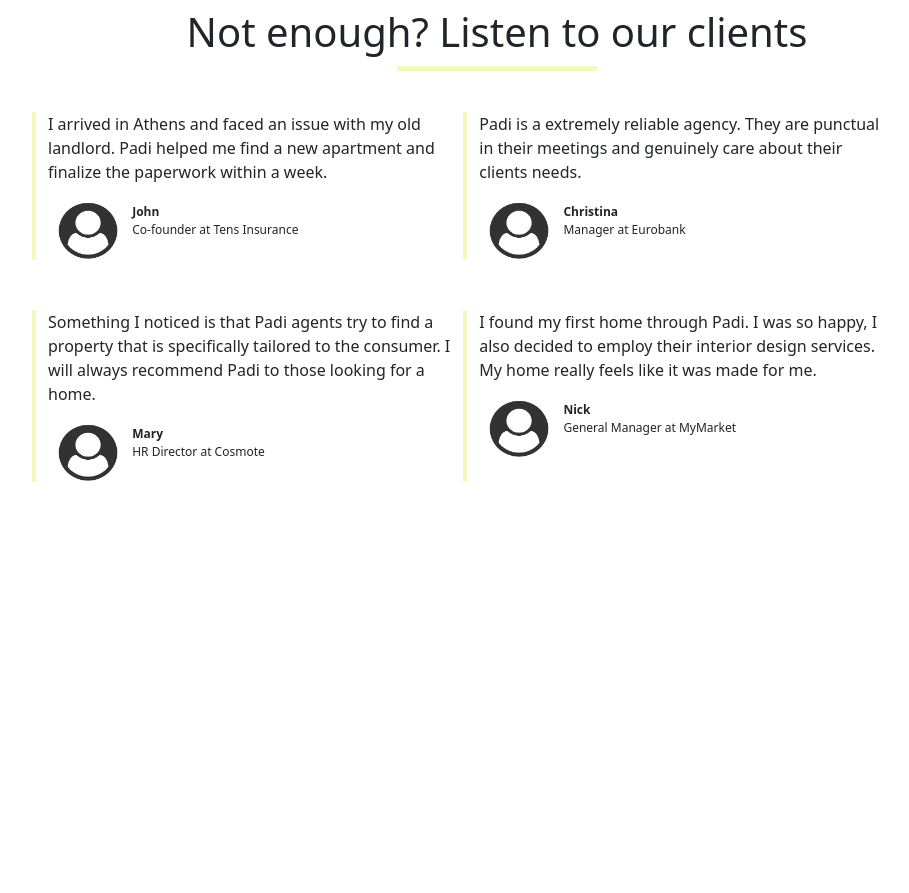
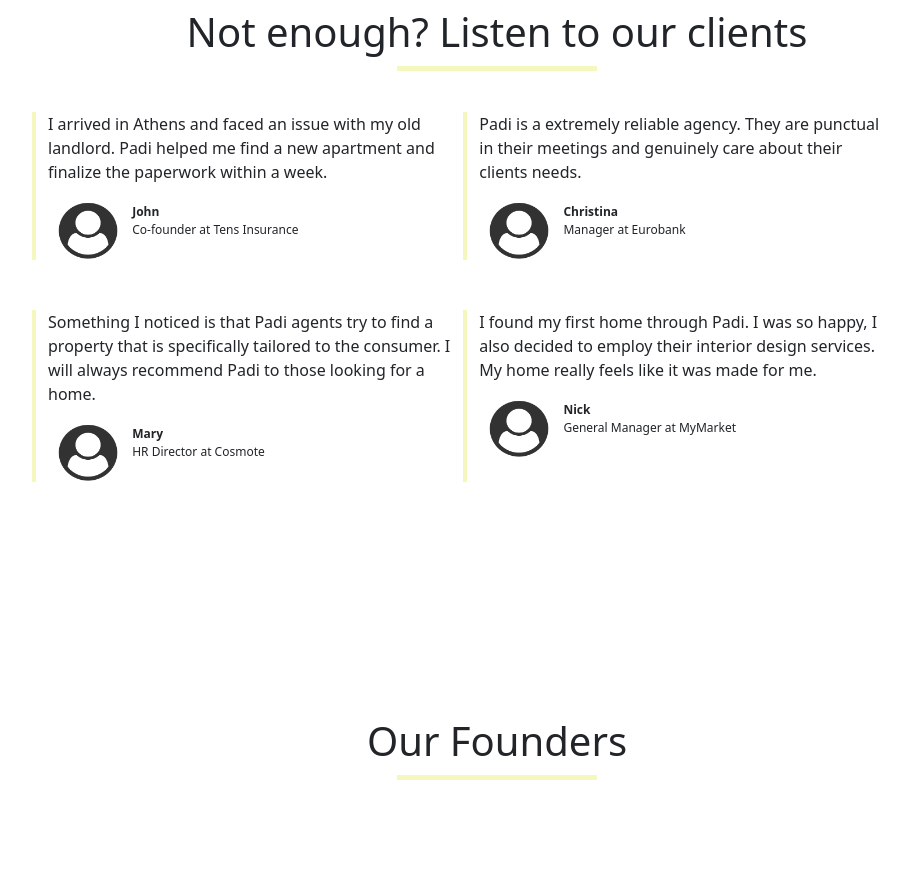
Before and after one commit to fadiACG/Padi, a plain HTML site: page about.html in a window 1280 px wide. Shown: the part 746-1639 px from the top of the page, without its empty margins (143-1052 px from the left). Before the commit the page ends 1378 px from the top, so only its background shows below. Drawn offline with nearby package versions, Linux system fonts and the light colour scheme.

Commit message:
Created layout for avatars section

```diff
--- a/about.html
+++ b/about.html
@@ -95,3 +95,14 @@
                  </div>
              </div>
         </section>
+        <section id="creators">
+            <div class="container text-center">
+                <h1 class="title">Our Founders</h1>
+                <div class="row text-center">
+                    <div class="col creators">
+                    </div>
+                    <div class="col creators">
+                    </div>
+                </div>
+            </div>
+        </section>
```
